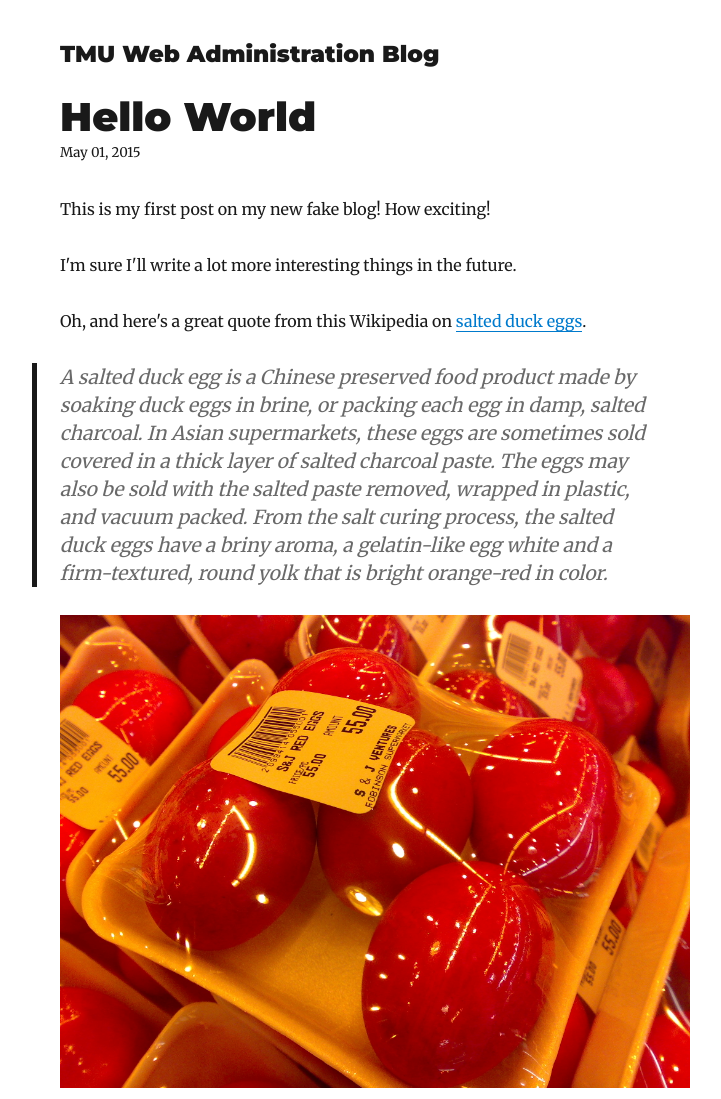
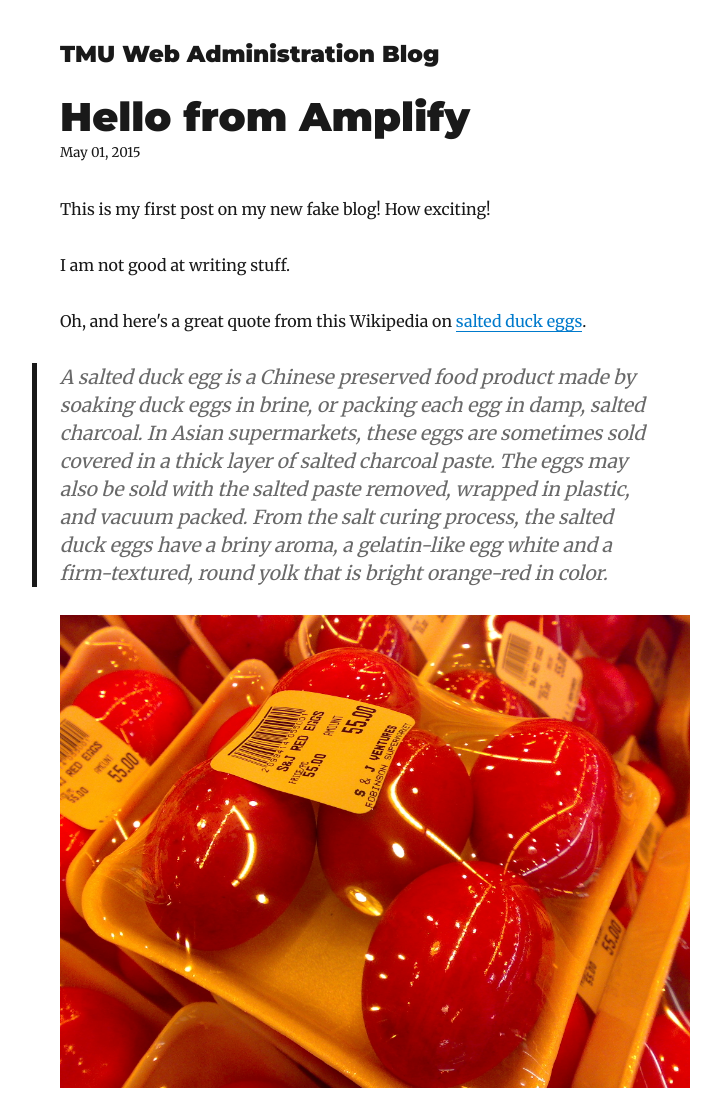
Before and after one commit to ppauline/poolfloaty, a Gatsby site: page /hello-world/ in a window 1280 px wide. Shown: the top 1099 px of the page, without its empty margins (265-986 px from the left). Built offline with nearby package versions, Linux system fonts and the light colour scheme; Gatsby itself is replaced by a stand-in of ours; some packages are replaced by stand-ins of ours.

Commit message:
Updated Hello World title

```diff
--- a/content/blog/hello-world/index.md
+++ b/content/blog/hello-world/index.md
@@ -1,12 +1,12 @@
 ---
-title: Hello World
+title: Hello from Amplify
 date: "2015-05-01T22:12:03.284Z"
-description: "Hello World"
+description: "sup"
 ---
 
 This is my first post on my new fake blog! How exciting!
 
-I'm sure I'll write a lot more interesting things in the future.
+I am not good at writing stuff.
 
 Oh, and here's a great quote from this Wikipedia on
 [salted duck eggs](http://en.wikipedia.org/wiki/Salted_duck_egg).
--- a/content/blog/my-second-post/index.md
+++ b/content/blog/my-second-post/index.md
@@ -2,8 +2,7 @@
 title: My Second Post!
 date: "2015-05-06T23:46:37.121Z"
 ---
-
-Wow! I love blogging so much already.
+I'm just trying to survive man..
 
 Did you know that "despite its name, salted duck eggs can also be made from
 chicken eggs, though the taste and texture will be somewhat different, and the
```
